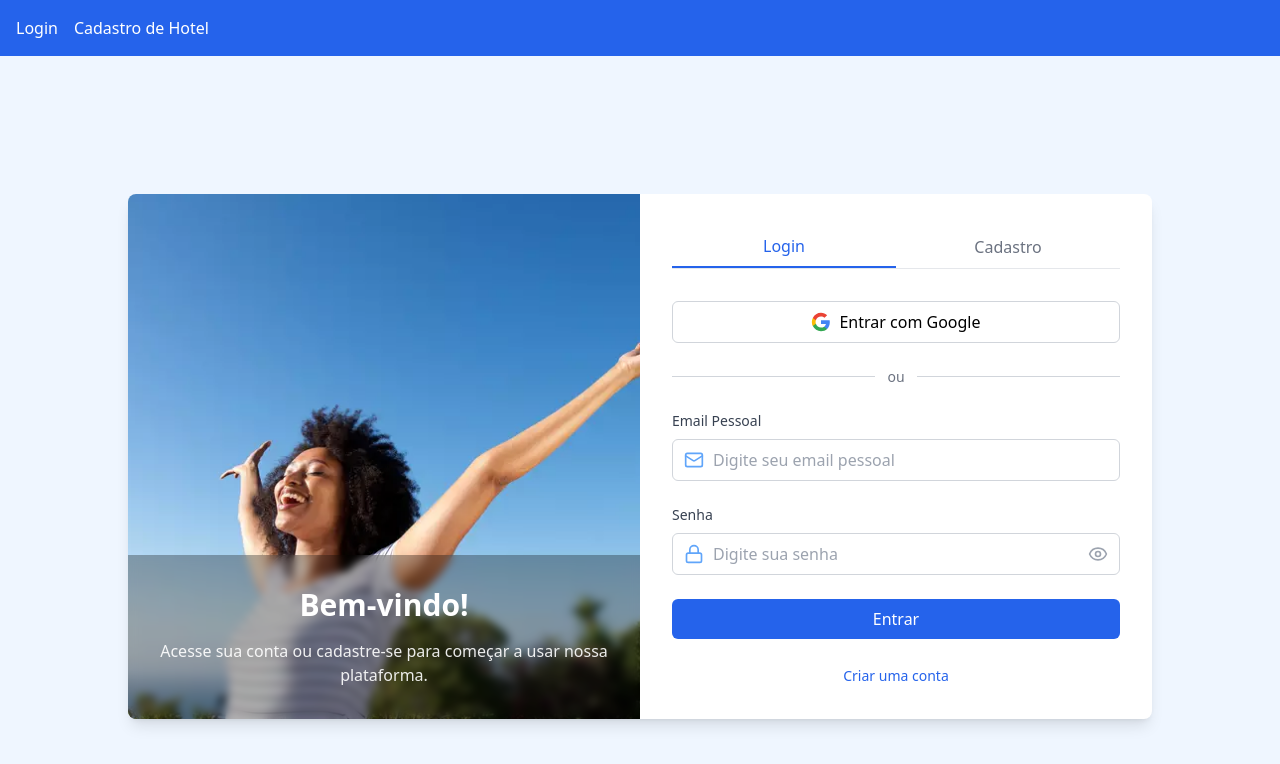
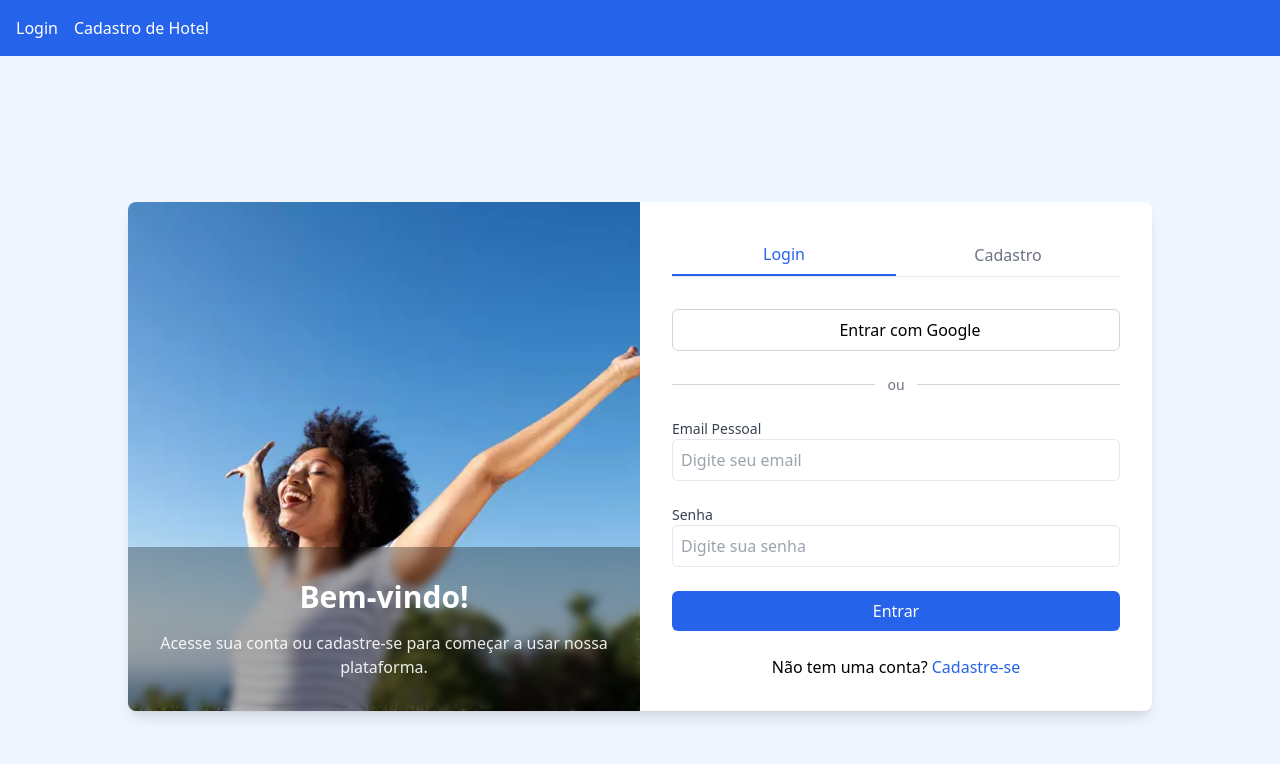
Before and after one commit to WesleyBatistaSouza/frontend_hackfly, a React (Vite) app: page / in a window 1280 px wide. Shown: the top 764 px of the page. Built offline with nearby package versions, Linux system fonts and the light colour scheme.

Commit message:
data validation

```diff
--- a/src/components/auth/LoginCadastro.jsx
+++ b/src/components/auth/LoginCadastro.jsx
@@ -1,36 +1,100 @@
-import { useState } from 'react';
-import { Eye, EyeOff, Mail, Lock, User, Building2 } from 'lucide-react';
+import { useState } from "react";
+import { Eye, EyeOff, Mail, Lock, User, Building2 } from "lucide-react";
+
+const baseUrl = "";
 
 const LoginCadastro = () => {
-  const [activeTab, setActiveTab] = useState('login');
+  const [activeTab, setActiveTab] = useState("login");
   const [showPassword, setShowPassword] = useState(false);
   const [formData, setFormData] = useState({
-    name: '',
-    email: '',
-    password: '',
-    companyEmail: ''
+    name: "",
+    email: "",
+    password: "",
+    companyEmail: "",
   });
-
-  const handleSubmit = (e) => {
-    e.preventDefault();
-    console.log('Form submitted:', formData);
-  };
-
-  const handleGoogleLogin = () => {
-    console.log('Login com Google');
-  };
+  const [loading, setLoading] = useState(false);
+  const [error, setError] = useState("");
 
   const handleInputChange = (e) => {
     setFormData({
       ...formData,
-      [e.target.name]: e.target.value
+      [e.target.name]: e.target.value,
     });
+  };
+
+  const validateFields = () => {
+    const errors = [];
+    if (activeTab === "cadastro" && (formData.name.length < 5 || formData.name.length > 250)) {
+      errors.push("O nome completo deve ter no mínimo 5 caracteres.");
+    }
+    if (formData.email.length < 6 || formData.email.length > 320) {
+      errors.push("O email pessoal deve ter no mínimo 6 caracteres.");
+    }
+    if (activeTab === "cadastro" && (formData.companyEmail.length < 6 || formData.companyEmail.length > 320)) {
+      errors.push("O email empresarial deve ter no mínimo 6 caracteres.");
+    }
+    if (formData.password.length < 6 || formData.password.length > 100) {
+      errors.push("A senha deve ter no mínimo 6 caracteres.");
+    }
+
+    if (errors.length > 0) {
+      setError(errors.join(" "));
+      return false;
+    }
+    return true;
+  };
+
+  const handleSubmit = async (e) => {
+    e.preventDefault();
+    setLoading(true);
+    setError("");
+
+    if (!validateFields()) {
+      setLoading(false);
+      return;
+    }
+
+    try {
+      const endpoint = activeTab === "login" ? "/api/auth/login" : "/api/auth/register";
+      const response = await fetch(`${baseUrl}${endpoint}`, {
+        method: "POST",
+        headers: {
+          "Content-Type": "application/json",
+        },
+        body: JSON.stringify({
+          name: formData.name,
+          email: formData.email,
+          password: formData.password,
+          companyEmail: activeTab === "cadastro" ? formData.companyEmail : undefined,
+        }),
+      });
+
+      if (!response.ok) {
+        const errorData = await response.json();
+        setError(errorData.message || "Algo deu errado. Tente novamente.");
+        return;
+      }
+
+      if (activeTab === "login") {
+        window.location.href = "/points";
+      } else {
+        alert("Cadastro realizado com sucesso!");
+        setActiveTab("login");
+      }
+    } catch (error) {
+      setError("Erro ao tentar se conectar. Tente novamente mais tarde.");
+    } finally {
+      setLoading(false);
+    }
+  };
+
+  const handleGoogleLogin = () => {
+    alert("Funcionalidade de login com Google ainda não implementada.");
   };
 
   return (
     <div className="min-h-screen bg-blue-50 flex items-center justify-center p-4">
       <div className="bg-white rounded-lg shadow-lg flex w-full max-w-5xl">
-
         <div className="hidden lg:block lg:w-1/2 rounded-l-lg relative overflow-hidden">
           <img
             src="/assets/background.png"
@@ -47,54 +111,35 @@ const LoginCadastro = () => {
           </div>
         </div>
 
-
         <div className="w-full lg:w-1/2 p-8">
-
           <div className="flex mb-8 border-b">
             <button
-              onClick={() => setActiveTab('login')}
+              onClick={() => setActiveTab("login")}
               className={`flex-1 py-2 text-center ${
-                activeTab === 'login'
-                  ? 'text-blue-600 border-b-2 border-blue-600 font-medium'
-                  : 'text-gray-500'
+                activeTab === "login"
+                  ? "text-blue-600 border-b-2 border-blue-600 font-medium"
+                  : "text-gray-500"
               }`}
             >
               Login
             </button>
             <button
-              onClick={() => setActiveTab('cadastro')}
+              onClick={() => setActiveTab("cadastro")}
               className={`flex-1 py-2 text-center ${
-                activeTab === 'cadastro'
-                  ? 'text-blue-600 border-b-2 border-blue-600 font-medium'
-                  : 'text-gray-500'
+                activeTab === "cadastro"
+                  ? "text-blue-600 border-b-2 border-blue-600 font-medium"
+                  : "text-gray-500"
               }`}
             >
               Cadastro
             </button>
           </div>
 
-          {/* Google Login Button */}
           <button
             onClick={handleGoogleLogin}
             className="w-full mb-6 flex items-center justify-center gap-2 bg-white border border-gray-300 p-2 rounded-md hover:bg-gray-50 transition-colors"
           >
             <svg className="w-5 h-5" viewBox="0 0 24 24">
-              <path
-                fill="#4285F4"
-                d="M22.56 12.25c0-.78-.07-1.53-.2-2.25H12v4.26h5.92c-.26 1.37-1.04 2.53-2.21 3.31v2.77h3.57c2.08-1.92 3.28-4.74 3.28-8.09z"
-              />
-              <path
-                fill="#34A853"
-                d="M12 23c2.97 0 5.46-.98 7.28-2.66l-3.57-2.77c-.98.66-2.23 1.06-3.71 1.06-2.86 0-5.29-1.93-6.16-4.53H2.18v2.84C3.99 20.53 7.7 23 12 23z"
-              />
-              <path
-                fill="#FBBC05"
-                d="M5.84 14.09c-.22-.66-.35-1.36-.35-2.09s.13-1.43.35-2.09V7.07H2.18C1.43 8.55 1 10.22 1 12s.43 3.45 1.18 4.93l2.85-2.22.81-.62z"
-              />
-              <path
-                fill="#EA4335"
-                d="M12 5.38c1.62 0 3.06.56 4.21 1.64l3.15-3.15C17.45 2.09 14.97 1 12 1 7.7 1 3.99 3.47 2.18 7.07l3.66 2.84c.87-2.6 3.3-4.53 6.16-4.53z"
-              />
             </svg>
             Entrar com Google
           </button>
@@ -106,118 +151,79 @@ const LoginCadastro = () => {
           </div>
 
           <form onSubmit={handleSubmit} className="space-y-6">
-            {activeTab === 'cadastro' && (
-              <div className="space-y-2">
-                <label className="block text-sm font-medium text-gray-700">
-                  Nome Completo
-                </label>
-                <div className="relative">
-                  <div className="absolute inset-y-0 left-0 pl-3 flex items-center pointer-events-none">
-                    <User className="h-5 w-5 text-blue-400" />
-                  </div>
+            {activeTab === "cadastro" && (
+              <div>
+                <label className="block text-sm font-medium text-gray-700">Nome Completo</label>
                 <input
                   type="text"
                   name="name"
                   value={formData.name}
                   onChange={handleInputChange}
-                    className="pl-10 w-full p-2 border border-gray-300 rounded-md focus:ring-2 focus:ring-blue-500 focus:border-blue-500"
+                  className="w-full p-2 border rounded-md"
                   placeholder="Digite seu nome completo"
-                    maxLength={255}
                 />
-                </div>
               </div>
             )}
 
-            <div className="space-y-2">
-              <label className="block text-sm font-medium text-gray-700">
-                Email Pessoal
-              </label>
-              <div className="relative">
-                <div className="absolute inset-y-0 left-0 pl-3 flex items-center pointer-events-none">
-                  <Mail className="h-5 w-5 text-blue-400" />
-                </div>
+            <div>
+              <label className="block text-sm font-medium text-gray-700">Email Pessoal</label>
               <input
                 type="email"
                 name="email"
                 value={formData.email}
                 onChange={handleInputChange}
-                  className="pl-10 w-full p-2 border border-gray-300 rounded-md focus:ring-2 focus:ring-blue-500 focus:border-blue-500"
-                  placeholder="Digite seu email pessoal"
-                  maxLength={255}
+                className="w-full p-2 border rounded-md"
+                placeholder="Digite seu email"
               />
             </div>
-            </div>
 
-            {activeTab === 'cadastro' && (
-              <div className="space-y-2">
-                <label className="block text-sm font-medium text-gray-700">
-                  Email Empresarial
-                </label>
-                <div className="relative">
-                  <div className="absolute inset-y-0 left-0 pl-3 flex items-center pointer-events-none">
-                    <Building2 className="h-5 w-5 text-blue-400" />
-                  </div>
+            {activeTab === "cadastro" && (
+              <div>
+                <label className="block text-sm font-medium text-gray-700">Email Empresarial</label>
                 <input
                   type="email"
                   name="companyEmail"
                   value={formData.companyEmail}
                   onChange={handleInputChange}
-                    className="pl-10 w-full p-2 border border-gray-300 rounded-md focus:ring-2 focus:ring-blue-500 focus:border-blue-500"
+                  className="w-full p-2 border rounded-md"
                   placeholder="Digite seu email empresarial"
-                    maxLength={255}
                 />
-                </div>
               </div>
             )}
 
-            <div className="space-y-2">
-              <label className="block text-sm font-medium text-gray-700">
-                Senha
-              </label>
-              <div className="relative">
-                <div className="absolute inset-y-0 left-0 pl-3 flex items-center pointer-events-none">
-                  <Lock className="h-5 w-5 text-blue-400" />
-                </div>
+            <div>
+              <label className="block text-sm font-medium text-gray-700">Senha</label>
               <input
                 type={showPassword ? "text" : "password"}
                 name="password"
                 value={formData.password}
                 onChange={handleInputChange}
-                  className="pl-10 w-full p-2 border border-gray-300 rounded-md focus:ring-2 focus:ring-blue-500 focus:border-blue-500"
+                className="w-full p-2 border rounded-md"
                 placeholder="Digite sua senha"
-                  maxLength={255}
               />
-                <button
-                  type="button"
-                  onClick={() => setShowPassword(!showPassword)}
-                  className="absolute inset-y-0 right-0 pr-3 flex items-center"
-                >
-                  {showPassword ? (
-                    <EyeOff className="h-5 w-5 text-gray-400" />
-                  ) : (
-                    <Eye className="h-5 w-5 text-gray-400" />
-                  )}
-                </button>
-              </div>
             </div>
 
             <button
               type="submit"
-              className="w-full bg-blue-600 text-white p-2 rounded-md hover:bg-blue-700 focus:outline-none focus:ring-2 focus:ring-blue-500 focus:ring-offset-2"
+              disabled={loading}
+              className="w-full bg-blue-600 text-white p-2 rounded-md hover:bg-blue-700"
             >
-              {activeTab === 'login' ? 'Entrar' : 'Cadastrar'}
+              {loading ? "Aguarde..." : activeTab === "login" ? "Entrar" : "Cadastrar"}
             </button>
           </form>
 
-          {activeTab === 'login' && (
-            <div className="mt-6 text-center">
+          {error && <p className="text-red-500 mt-4 text-center">{error}</p>}
+
+          {activeTab === "login" && (
+            <p className="mt-6 text-center">
+              Não tem uma conta?{" "}
               <button
-                onClick={() => setActiveTab('cadastro')}
-                className="text-blue-600 hover:text-blue-800 text-sm font-medium"
+                onClick={() => setActiveTab("cadastro")}
+                className="text-blue-600 hover:text-blue-800"
               >
-                Criar uma conta
+                Cadastre-se
               </button>
-            </div>
+            </p>
           )}
         </div>
       </div>
```
Also changed, not shown: src/components/hotel/HotelRegistration.jsx (+63 -47 lines). Lines whose indentation alone changed are shown as unchanged.
